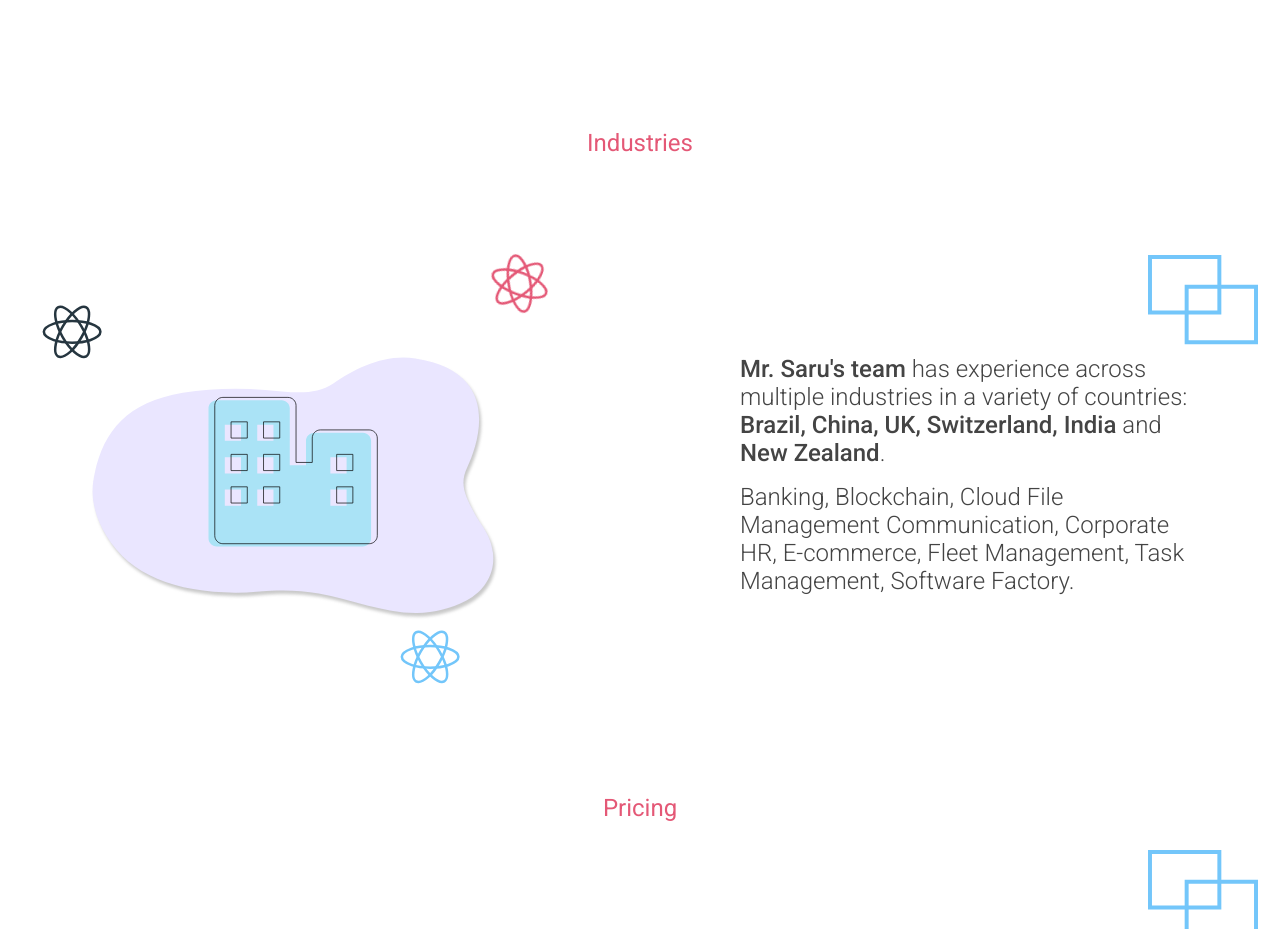
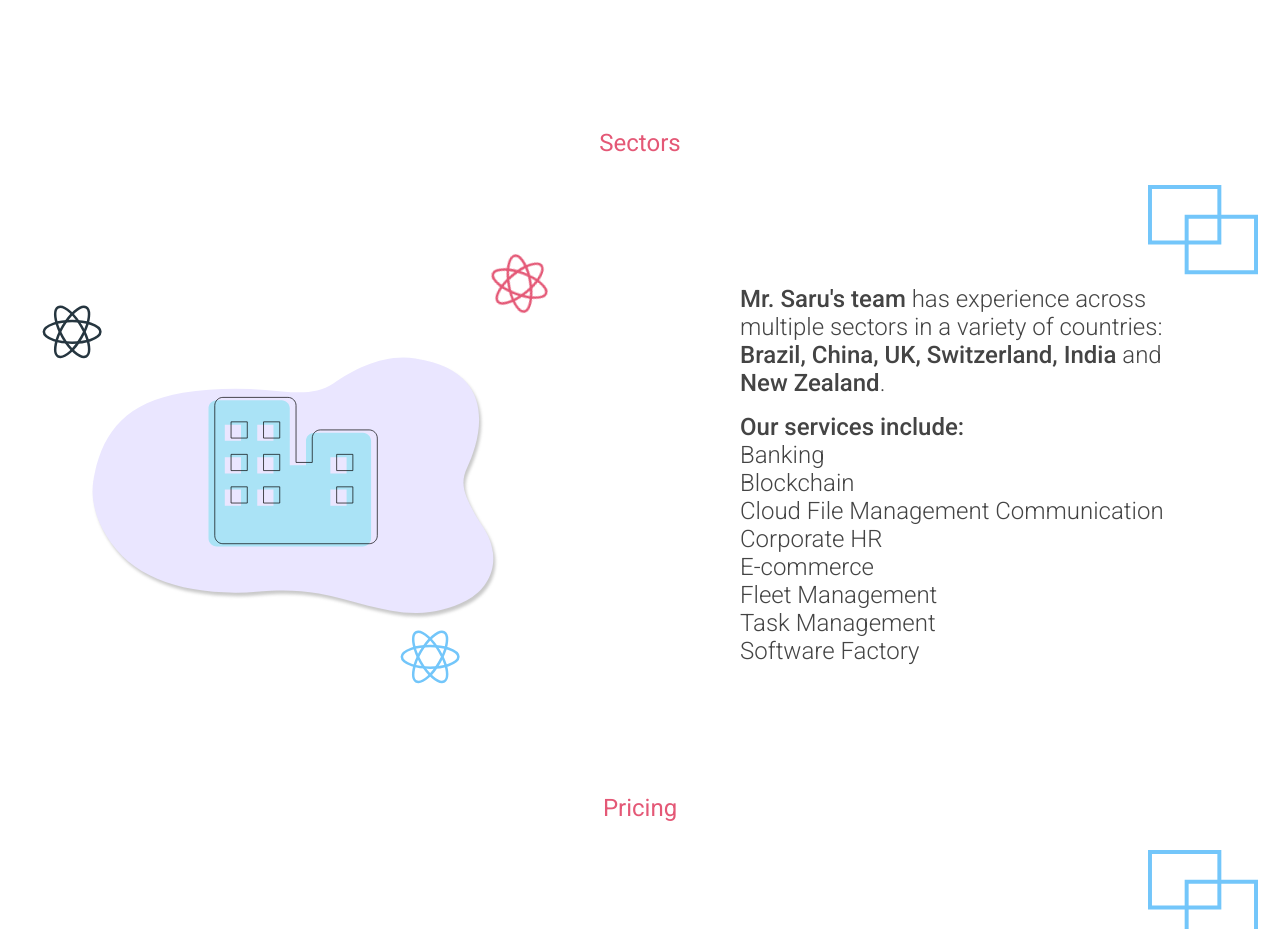
Before and after one commit to mr3saru/landing, a Next.js app: page / in a window 1280 px wide. Shown: the part 3520-4449 px from the top of the page. Built offline with nearby package versions, Linux system fonts and the light colour scheme.

Commit message:
Edit sectors #42

```diff
--- a/templates/Home/Industries.tsx
+++ b/templates/Home/Industries.tsx
@@ -103,7 +103,7 @@ const Industries = () => {
         }
       `}</style>
       <div className="title-area">
-        <Title>Industries</Title>
+        <Title>Sectors</Title>
       </div>
       <Wrapper>
         <div className="wrapper-responsive" id="industries">
@@ -130,16 +130,22 @@ const Industries = () => {
               <Cubes />
             </div>
             <p className="industries-text">
-              <b>Mr. Saru&#39;s team</b> has experience across multiple
-              industries in a variety of countries:{' '}
+              <b>Mr. Saru&#39;s team</b> has experience across multiple sectors
+              in a variety of countries:{' '}
               <b>Brazil, China, UK, Switzerland, India</b> and{' '}
               <b>New Zealand</b>.
             </p>
-            <p>
-              Banking, Blockchain, Cloud File Management Communication,
-              Corporate HR, E-commerce, Fleet Management, Task Management,
-              Software Factory.
-            </p>
+            <ul>
+              <b>Our services include:</b>
+              <li>Banking</li>
+              <li>Blockchain</li>
+              <li>Cloud File Management Communication</li>
+              <li>Corporate HR</li>
+              <li>E-commerce</li>
+              <li>Fleet Management</li>
+              <li>Task Management</li>
+              <li>Software Factory</li>
+            </ul>
           </div>
         </div>
       </Wrapper>
```
